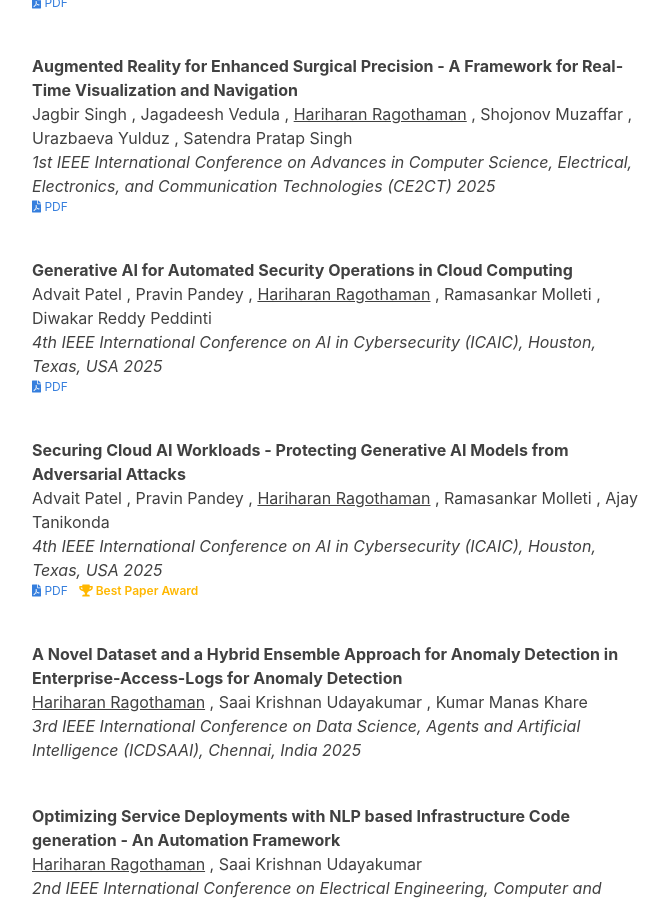
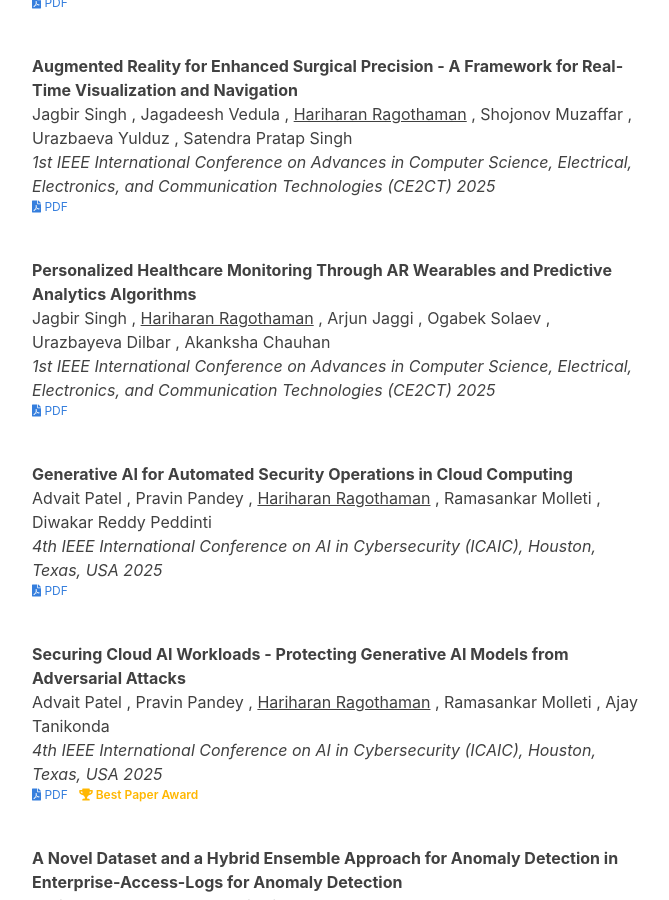
Before and after one commit to hariharanragothaman/hariharanragothaman.github.io, a Jekyll site: the page built from index.md, in a window 1280 px wide and 900 px high, scrolled down 5065 px. Shown: the whole window, without its empty margins (305-974 px from the left). Built offline with Jekyll 4.4.1, drawn with Linux system fonts in a browser that asks for light colours; nearby versions of some CDN libraries; some web fonts are replaced.

Commit message:
Polishes and Updates

```diff
--- a/_data/publications.yaml
+++ b/_data/publications.yaml
@@ -92,6 +92,21 @@
   year: 2025
   type: conference
   pdf: https://ieeexplore.ieee.org/document/10939491
+
+
+- id: predictive-analysis
+  authors:
+    - Jagbir Singh
+    - Hariharan Ragothaman
+    - Arjun Jaggi
+    - Ogabek Solaev
+    - Urazbayeva Dilbar
+    - Akanksha Chauhan
+  title: Personalized Healthcare Monitoring Through AR Wearables and Predictive Analytics Algorithms
+  venue: 1st IEEE International Conference on Advances in Computer Science, Electrical, Electronics, and Communication Technologies (CE2CT)
+  year: 2025
+  type: conference
+  pdf: https://ieeexplore.ieee.org/document/10939627
 
 - id: automated-security
   authors:
```
